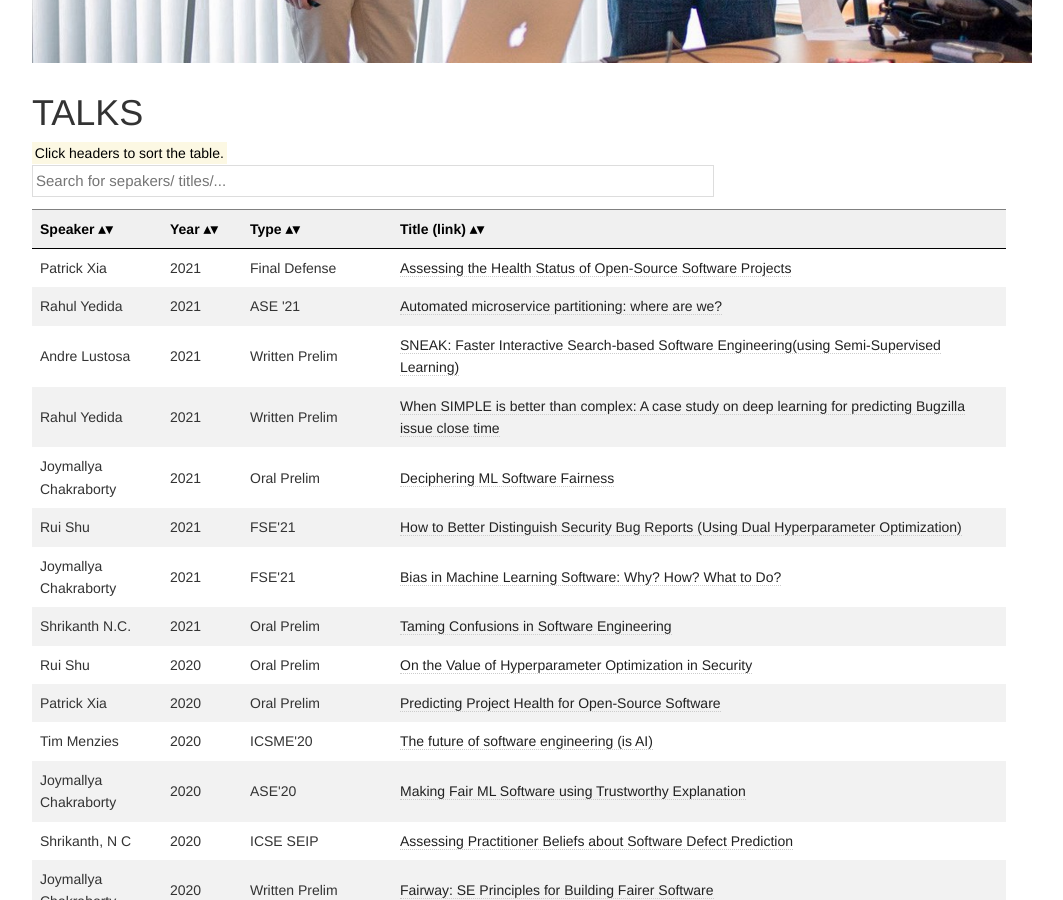
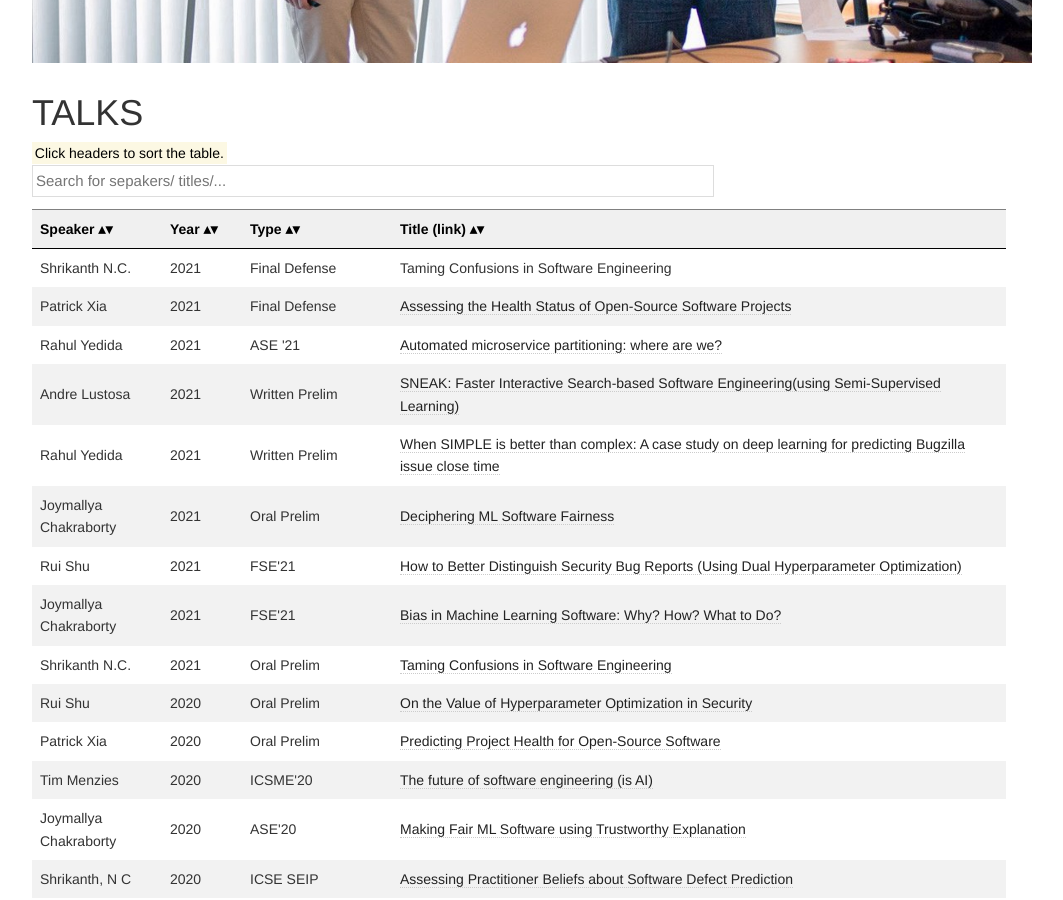
Before and after one commit to ai-se/ai-se.github.io, a Jekyll site: the page built from talks/index.html, in a window 1280 px wide and 900 px high, scrolled down 673 px. Shown: the whole window, without its empty margins (126-1189 px from the left). Built offline with Jekyll 4.4.1, drawn with Linux system fonts in a browser that asks for light colours.

Commit message:
Update index.html

```diff
--- a/talks/index.html
+++ b/talks/index.html
@@ -54,6 +54,12 @@
     </tr>
   </thead>
   <tbody>
+    <tr>
+      <td>Shrikanth N.C.</td>
+      <td>2021</td>
+      <td>Final Defense</td>
+      <td><a href="https://oitncsu-my.sharepoint.com/:p:/g/personal/snaraya7_ncsu_edu/EWs_B8YzCEFHnAKr014EFC8BQyg0-UGUTpuj2aZ-d9zovA"></a>Taming Confusions in Software Engineering</td>
+    </tr>
     <tr>
       <td>Patrick Xia</td>
       <td>2021</td>
```
